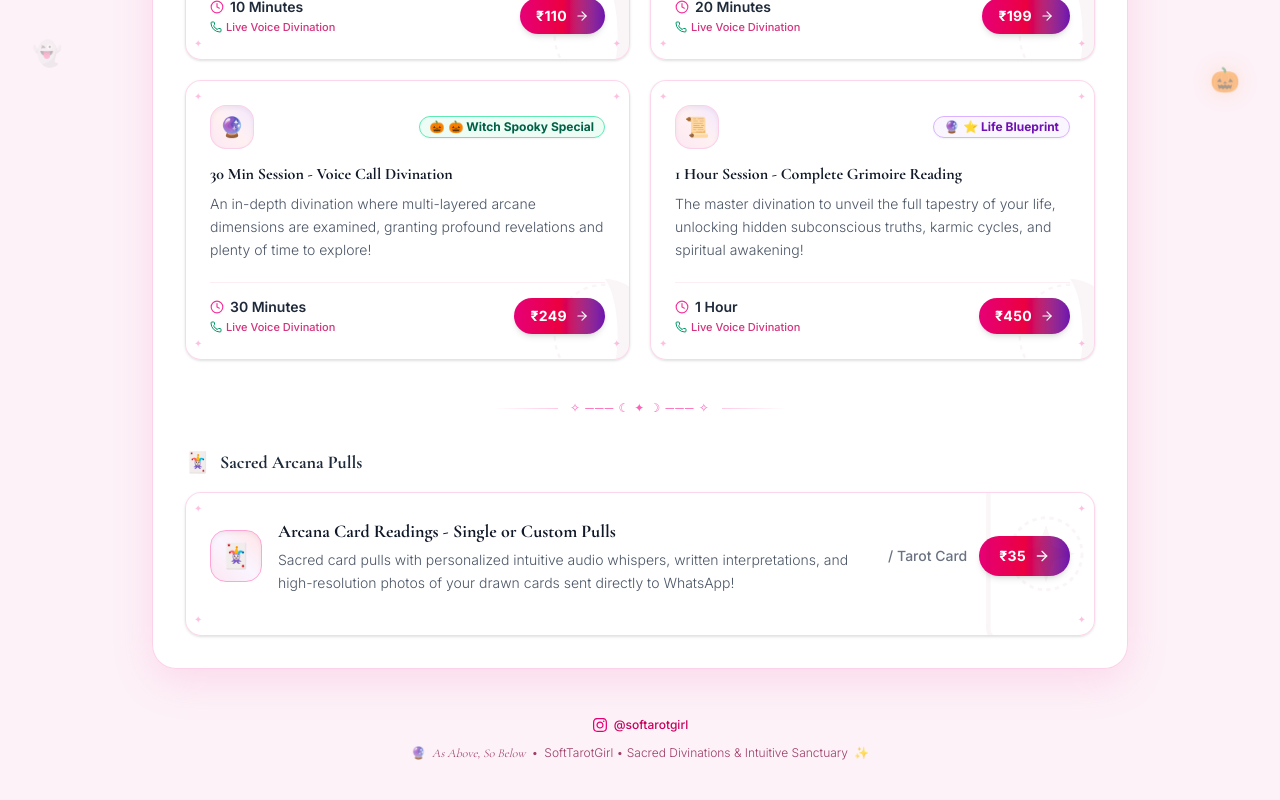
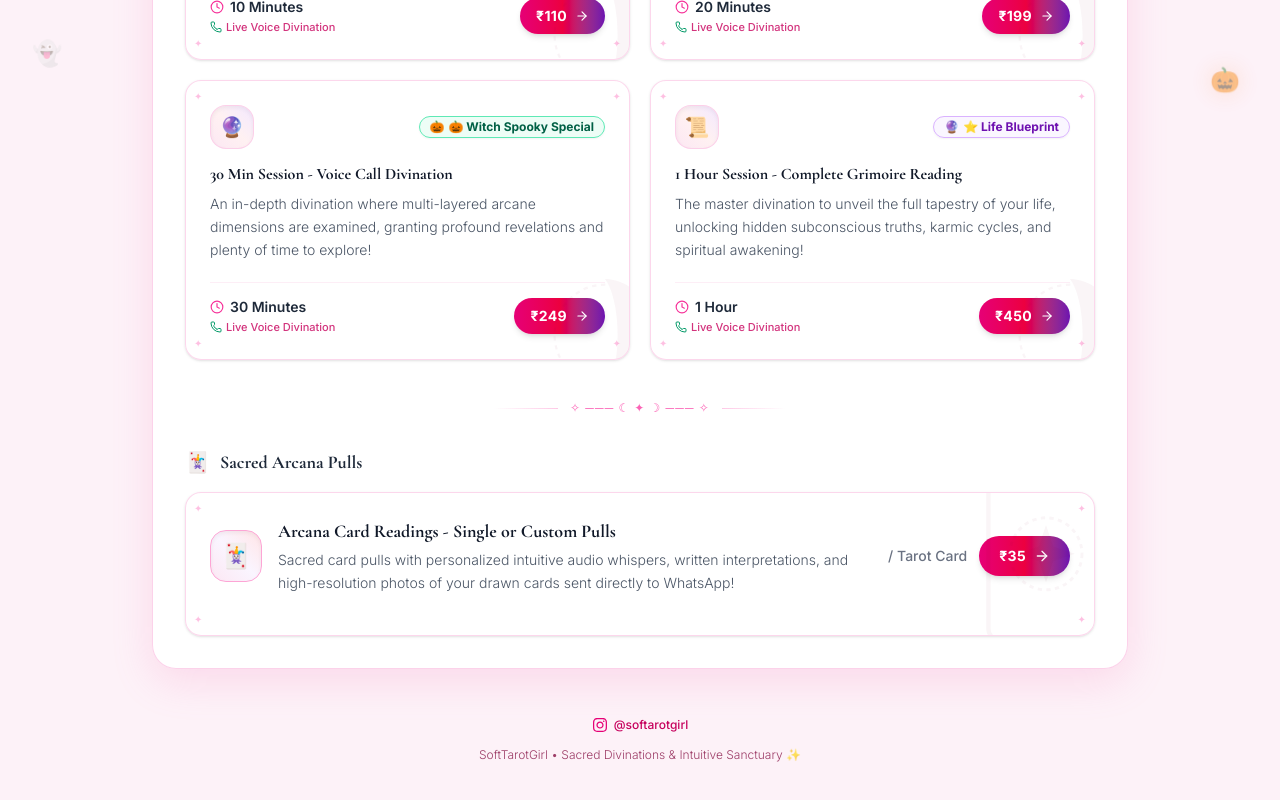
Before and after one commit to prasenjeet-0322/Tarot-reading, a Next.js app: page / in a window 1280 px wide. Shown: the part 634-1434 px from the top of the page. Built offline with nearby package versions, Linux system fonts and the light colour scheme; no server answers.

Commit message:
Remove left text in footer and center sanctuary text

```diff
--- a/src/app/page.tsx
+++ b/src/app/page.tsx
@@ -59,12 +59,8 @@ export default function Home() {
             </a>
           </div>
 
-          <p className="flex items-center gap-1.5 font-light text-pink-900/80">
-            <span>🔮</span>
-            <span className="font-serif italic">As Above, So Below</span>
-            <span>•</span>
-            <span>SoftTarotGirl • Sacred Divinations & Intuitive Sanctuary</span>
-            <span>✨</span>
+          <p className="text-center font-light text-pink-900/80 text-xs max-w-sm leading-relaxed">
+            SoftTarotGirl • Sacred Divinations & Intuitive Sanctuary ✨
           </p>
         </footer>
       </div>
```
